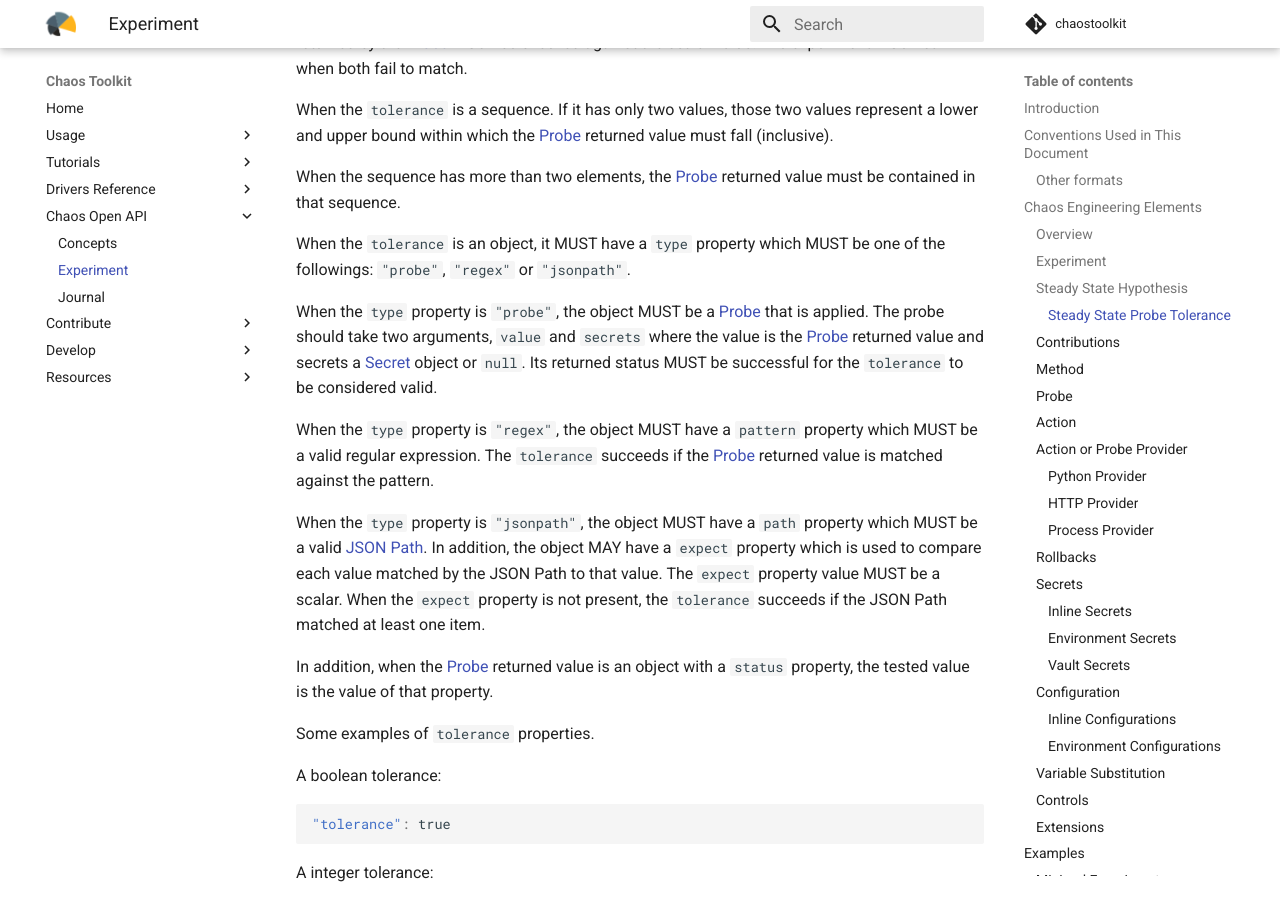
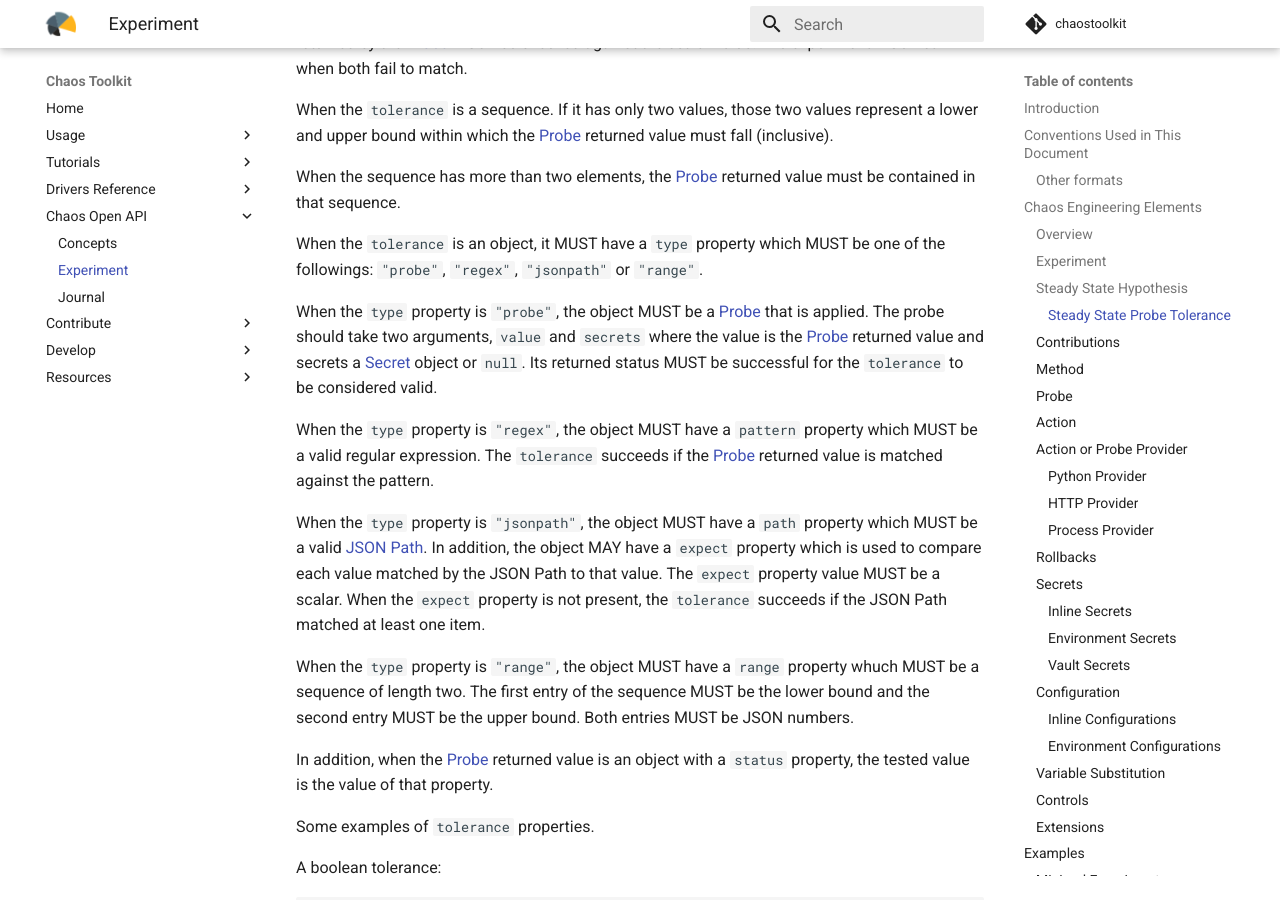
Before and after one commit to chaostoolkit/chaostoolkit-documentation, an MkDocs documentation site: the page built from sources/reference/api/experiment.md, in a window 1280 px wide and 900 px high, scrolled down 3368 px. Built offline with MkDocs 1.6.1 and Material for MkDocs 9.7.7, drawn with Linux system fonts in a browser that asks for light colours; comment, search, counter and statistics services are not loaded; some of the changed text lies outside the part shown.

Commit message:
Add range tolerance
Contributes to https://github.com/chaostoolkit/chaostoolkit-lib/pull/84

Signed-off-by: Sylvain Hellegouarch <sh@defuze.org>

````diff
--- a/sources/reference/api/experiment.md
+++ b/sources/reference/api/experiment.md
@@ -181,7 +181,7 @@ When the sequence has more than two elements, the [Probe][pb] returned value
 must be contained in that sequence.
 
 When the `tolerance` is an object, it MUST have a `type` property which MUST
-be one of the followings: `"probe"`, `"regex"` or `"jsonpath"`.
+be one of the followings: `"probe"`, `"regex"`, `"jsonpath"` or `"range"`.
 
 When the `type` property is `"probe"`, the object MUST be a [Probe][pb] that is
 applied. The probe should take two arguments, `value` and `secrets` where
@@ -199,6 +199,11 @@ have a `expect` property which is used to compare each value matched by the JSON
 Path to that value. The `expect` property value MUST be a scalar. When the
 `expect` property is not present, the `tolerance` succeeds if the JSON Path
 matched at least one item.
+
+When the `type` property is `"range"`, the object MUST have a `range`
+property whuch MUST be a sequence of length two. The first entry of the
+sequence MUST be the lower bound and the second entry MUST be the upper bound.
+Both entries MUST be JSON numbers.
 
 [jp]: http://goessner.net/articles/JsonPath/
 
@@ -275,6 +280,23 @@ A jsonpath tolerance with an expected value to match:
     "expect": 4
 }
 ```
+
+Two range tolerances:
+
+```json
+"tolerance": {
+    "type": "range",
+    "range": [4, 8]
+}
+```
+
+```json
+"tolerance": {
+    "type": "range",
+    "range": [4.6, 8.9]
+}
+```
+
 
 ### Contributions
 
````
